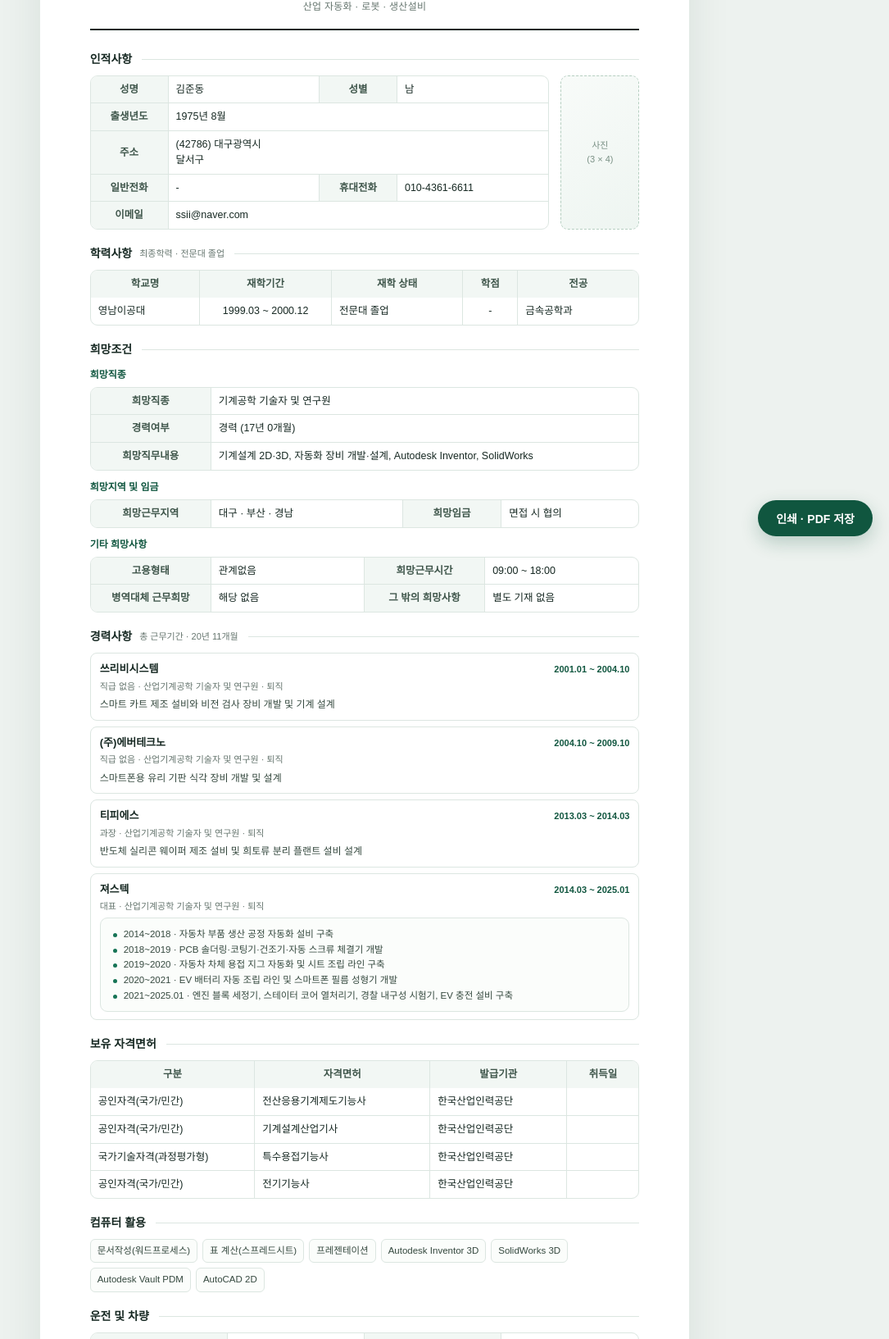
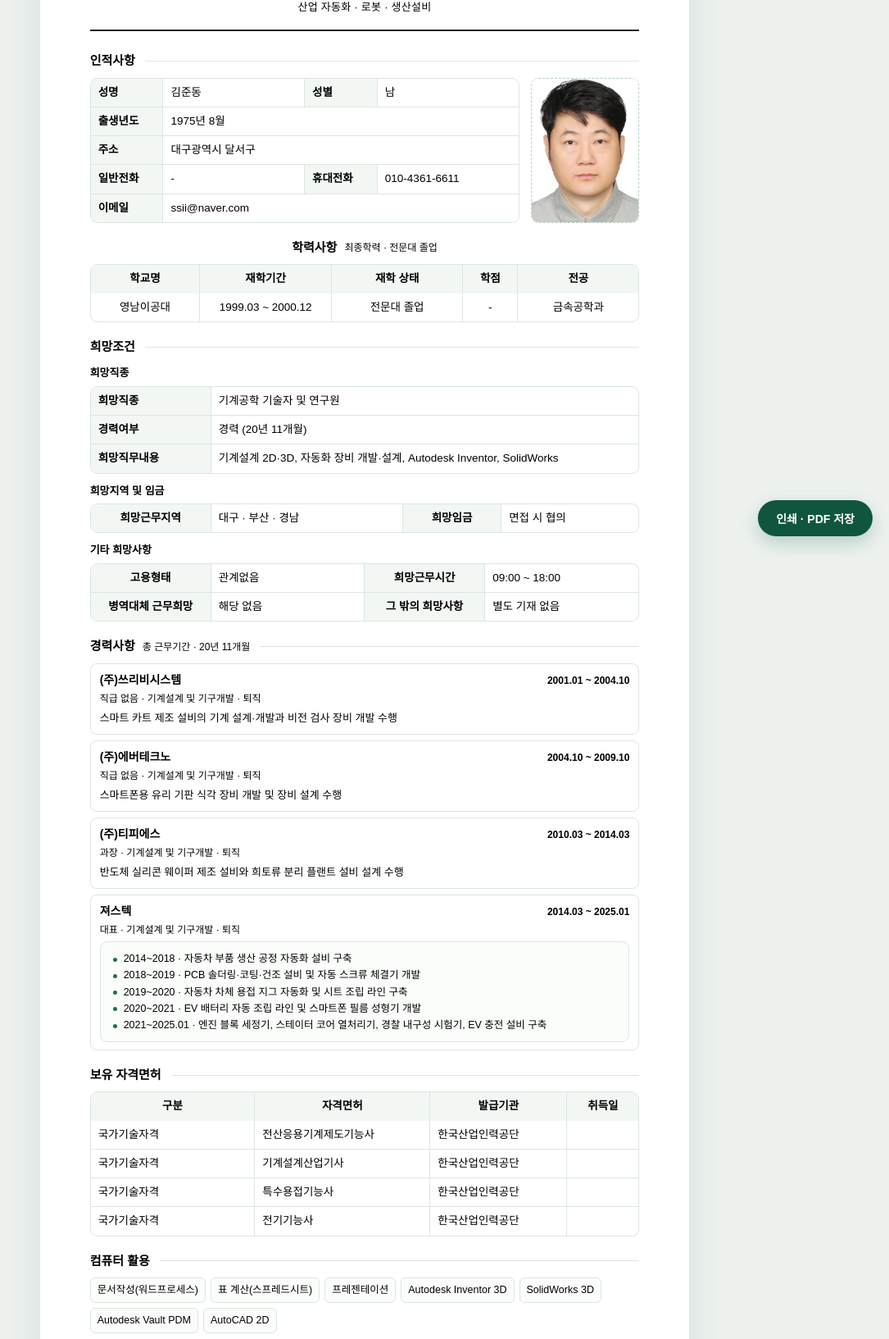
Before and after one commit to kimjundong7080-crypto/reddit-blogspot-cdn, a website: page pages/resume.html in a window 1280 px wide. Shown: the part 126-1759 px from the top of the page at 82% size, without its empty margins (195-1280 px from the left). Drawn offline with Linux system fonts and the light colour scheme.

Commit message:
Update resume content and print layout
Co-authored-by: Copilot <223556219+Copilot@users.noreply.github.com>

```diff
--- a/pages/resume.html
+++ b/pages/resume.html
@@ -24,7 +24,7 @@
     html,body{ background:#edf2ef; color:var(--ink); }
     body{
         font-family:'Malgun Gothic','맑은 고딕','Apple SD Gothic Neo','Noto Sans KR',sans-serif;
-        font-size:13px;
+        font-size:14px;
         line-height:1.5;
         padding:24px 12px 64px;
         -webkit-user-select:none;
@@ -39,6 +39,7 @@
         min-height:297mm;
         margin:0 auto;
         padding:15mm 16mm;
+        color:#000;
         background:#ffffff;
         border:1px solid #e3ebe6;
         border-radius:16px;
@@ -65,8 +66,8 @@
     }
     .resume-subtitle{
         margin-top:7px;
-        color:var(--muted);
-        font-size:12px;
+        color:#000;
+        font-size:13px;
         letter-spacing:.02em;
     }
     section{
@@ -77,7 +78,7 @@
         display:flex;
         align-items:center;
         gap:9px;
-        font-size:14px;
+        font-size:15px;
         font-weight:700;
         margin:0 0 9px;
         padding:0;
@@ -92,8 +93,8 @@
         justify-content:center;
         border-radius:7px;
         background:#e8f3ed;
-        color:var(--accent-dark);
-        font-size:10px;
+        color:#000;
+        font-size:11px;
         font-weight:800;
         letter-spacing:0;
     }
@@ -119,37 +120,46 @@
         border-right:1px solid var(--line);
         border-bottom:1px solid var(--line);
         padding:7px 9px;
-        font-size:12.5px;
+        font-size:13.5px;
         vertical-align:middle;
         word-break:keep-all;
         overflow-wrap:anywhere;
     }
     tr:last-child th,tr:last-child td{border-bottom:0}
     th:last-child,td:last-child{border-right:0}
-    th{ background:var(--soft); font-weight:700; text-align:center; color:#3e554a; }
+    th{ background:var(--soft); font-weight:700; text-align:center; color:#000; }
     td{ text-align:left; }
     td.c{ text-align:center; }
 
     /* 인적사항 + 사진 */
     .top{ display:flex; gap:14px; align-items:stretch; }
     .top .info{ flex:1 1 auto; min-width:0; }
-    .jt-private-address{white-space:pre-line}
+    .top .info th,.top .info td{text-align:left}
+    .jt-private-address{white-space:nowrap}
     .photo{
-        flex:0 0 96px; width:96px; height:auto; align-self:stretch;
+        flex:0 0 132px; width:132px; height:auto; align-self:stretch;
         border:1px dashed #b6cfc1;
         border-radius:9px;
-        background:linear-gradient(145deg,#f8fbf9,#eef5f1);
+        overflow:hidden;
+        background:#fff;
         display:flex; align-items:center; justify-content:center;
         text-align:center;
-        font-size:11px; color:#7a9185;
+        font-size:12px; color:#000;
     }
+    .photo img{display:block;width:100%;height:100%;object-fit:cover;object-position:center}
     .resume-subheading{
         margin:11px 0 6px;
-        color:var(--accent-dark);
-        font-size:12px;
+        color:#000;
+        font-size:13px;
         font-weight:700;
     }
-    .section-note{margin-left:auto;color:var(--muted);font-size:11px;font-weight:500}
+    .hope-job-table th,.hope-job-table td{text-align:left}
+    .self-intro-section p+p{margin-top:8px}
+    .section-note{margin-left:auto;color:#000;font-size:12px;font-weight:500}
+    .education > h2{justify-content:center;text-align:center}
+    .education > h2:after{display:none}
+    .education .section-note{margin-left:0}
+    .education th,.education td{text-align:center}
     .career-entry{
         padding:9px 11px;
         border:1px solid var(--line);
@@ -158,12 +168,12 @@
     }
     .career-entry+.career-entry{margin-top:7px}
     .career-head{display:flex;align-items:baseline;justify-content:space-between;gap:12px}
-    .career-head strong{font-size:13px;color:var(--ink)}
-    .career-period{flex:0 0 auto;color:var(--accent-dark);font-size:11px;font-weight:700}
-    .career-meta{margin-top:3px;color:var(--muted);font-size:11px}
-    .career-task{margin-top:5px;color:#34483e;font-size:12px;line-height:1.55}
+    .career-head strong{font-size:14px;color:#000}
+    .career-period{flex:0 0 auto;color:#000;font-size:12px;font-weight:700}
+    .career-meta{margin-top:3px;color:#000;font-size:12px}
+    .career-task{margin-top:5px;color:#000;font-size:13px;line-height:1.55}
     .career-task-list{list-style:none;margin-top:5px}
-    .career-task-list li{font-size:11.5px;line-height:1.45}
+    .career-task-list li{font-size:12.5px;line-height:1.45}
     .career-task-list li+li{margin-top:2px}
     .skill-list{display:flex;flex-wrap:wrap;gap:6px}
     .skill-list span{
@@ -171,12 +181,12 @@
         border:1px solid var(--line);
         border-radius:6px;
         background:#fbfdfb;
-        color:#34483e;
-        font-size:11.5px;
+        color:#000;
+        font-size:12.5px;
     }
 
     ul{list-style:none;padding:11px 14px;border:1px solid var(--line);border-radius:9px;background:#fbfdfb}
-    li{position:relative;padding-left:14px;font-size:12.5px;color:#34483e}
+    li{position:relative;padding-left:14px;font-size:13px;color:#000}
     li+li{margin-top:5px}
     li:before{content:"";position:absolute;left:1px;top:.62em;width:5px;height:5px;border-radius:50%;background:var(--accent)}
 
@@ -185,11 +195,11 @@
         padding-top:13px;
         border-top:1px solid var(--line);
         text-align:right;
-        font-size:13px;
+        font-size:14px;
     }
-    .sign .date{margin-bottom:5px;color:var(--muted);font-size:11px}
-    .sign .name{margin-top:8px;font-size:14px;font-weight:700}
-    .sign .name span{font-weight:400;font-size:12px;color:var(--muted)}
+    .sign .date{margin-bottom:5px;color:#000;font-size:12px}
+    .sign .name{margin-top:8px;font-size:15px;font-weight:700}
+    .sign .name span{font-weight:400;font-size:13px;color:#000}
 
     .btn{
         position:fixed; right:20px; bottom:20px; z-index:9;
@@ -229,31 +239,33 @@
         .resume-head{margin-bottom:19px;padding-bottom:14px}
         .resume > .resume-head h1{font-size:25px}
         .photo{flex:0 0 78px;width:78px;height:auto;align-self:stretch}
-        th,td{ padding:6px; font-size:12px; }
+        .photo img{object-fit:contain}
+        th,td{ padding:6px; font-size:13px; }
         .btn{ right:14px; bottom:14px; font-size:13px; padding:11px 18px; }
     }
 
     @media print{
         @page{ size:A4; margin:5mm; }
-        html,body{ width:210mm; height:auto; overflow:visible; padding:0; margin:0; background:#fff; }
+        html,body{ width:auto; height:auto; overflow:visible; padding:0; margin:0; background:#fff; }
         .resume{
-            width:200mm;
-            max-width:200mm;
+            width:100%;
+            max-width:none;
             min-height:0;
             margin:0 auto;
             padding:6mm 8mm;
             border:0;
             border-radius:0;
             box-shadow:none;
-            break-inside:avoid;
-            page-break-inside:avoid;
+            break-inside:auto;
+            page-break-inside:auto;
         }
-        .resume-head{margin-bottom:16px;padding-bottom:12px}
+        .resume-head{margin-bottom:16px;padding-bottom:12px;break-after:avoid;page-break-after:avoid}
         .resume > .resume-head h1{font-size:25px}
-        section{margin-bottom:13px}
-        section > h2{margin-bottom:6px}
+        section{margin-bottom:13px;break-inside:auto;page-break-inside:auto}
+        section > h2{margin-bottom:6px;break-after:avoid;page-break-after:avoid}
+        .career-section{break-before:page;page-break-before:always;margin-top:0}
+        .self-intro-section{break-before:page;page-break-before:always;margin-top:0}
         .btn,.jt-privacy-lock{ display:none !important; }
-        section{ break-inside:avoid; page-break-inside:avoid; }
         table{
             break-inside:avoid;
             page-break-inside:avoid;
@@ -263,12 +275,13 @@
         }
         th,td{
             border:1px solid #59675e !important;
-            color:#111;
-            font-size:12px;
+            color:#000;
+            font-size:13px;
             line-height:1.45;
             padding:6px 7px;
         }
-        th{background:#e8eeea !important;color:#15231b}
+        th{background:#e8eeea !important;color:#000}
+        .career-entry,.sign{break-inside:avoid;page-break-inside:avoid}
         body{-webkit-user-select:text; user-select:text; }
     }
 </style>
@@ -302,7 +315,7 @@
                         </tr>
                         <tr>
                             <th>주소</th>
-                            <td colspan="3" class="jt-private jt-private-address" data-jt="[97,125,123,126,113,127,96,105,45897,44325,44376,50596,49813,67,45733,49493,44325]">····</td>
+                            <td colspan="3" class="jt-private jt-private-address" data-jt="[45897,44325,44376,50596,49813,105,45733,49493,44325]">····</td>
                         </tr>
                         <tr>
                             <th>일반전화</th><td>-</td>
@@ -315,11 +328,11 @@
                     </tbody>
                 </table>
             </div>
-            <div class="photo">사진<br>(3 × 4)</div>
+            <div class="photo"><img id="resumePhoto" src="resume-photo.jpg" data-published-src="https://cdn.jsdelivr.net/gh/kimjundong7080-crypto/reddit-blogspot-cdn@v1/pages/resume-photo.jpg" alt="이력서 사진"></div>
         </div>
     </section>
 
-    <section>
+    <section class="education">
         <h2>학력사항 <span class="section-note">최종학력 · 전문대 졸업</span></h2>
         <table>
             <colgroup>
@@ -341,11 +354,11 @@
     <section>
         <h2>희망조건</h2>
         <p class="resume-subheading">희망직종</p>
-        <table>
+        <table class="hope-job-table">
             <colgroup><col style="width:22%"><col style="width:78%"></colgroup>
             <tbody>
                 <tr><th>희망직종</th><td>기계공학 기술자 및 연구원</td></tr>
-                <tr><th>경력여부</th><td>경력 (17년 0개월)</td></tr>
+                <tr><th>경력여부</th><td>경력 (20년 11개월)</td></tr>
                 <tr><th>희망직무내용</th><td>기계설계 2D·3D, 자동화 장비 개발·설계, Autodesk Inventor, SolidWorks</td></tr>
             </tbody>
         </table>
@@ -366,29 +379,29 @@
         </table>
     </section>
 
-    <section>
+    <section class="career-section">
         <h2>경력사항 <span class="section-note">총 근무기간 · 20년 11개월</span></h2>
         <article class="career-entry">
-            <div class="career-head"><strong>쓰리비시스템</strong><span class="career-period">2001.01 ~ 2004.10</span></div>
-            <p class="career-meta">직급 없음 · 산업기계공학 기술자 및 연구원 · 퇴직</p>
-            <p class="career-task">스마트 카트 제조 설비와 비전 검사 장비 개발 및 기계 설계</p>
+            <div class="career-head"><strong>(주)쓰리비시스템</strong><span class="career-period">2001.01 ~ 2004.10</span></div>
+            <p class="career-meta">직급 없음 · 기계설계 및 기구개발 · 퇴직</p>
+            <p class="career-task">스마트 카트 제조 설비의 기계 설계·개발과 비전 검사 장비 개발 수행</p>
         </article>
         <article class="career-entry">
             <div class="career-head"><strong>(주)에버테크노</strong><span class="career-period">2004.10 ~ 2009.10</span></div>
-            <p class="career-meta">직급 없음 · 산업기계공학 기술자 및 연구원 · 퇴직</p>
-            <p class="career-task">스마트폰용 유리 기판 식각 장비 개발 및 설계</p>
+            <p class="career-meta">직급 없음 · 기계설계 및 기구개발 · 퇴직</p>
+            <p class="career-task">스마트폰용 유리 기판 식각 장비 개발 및 장비 설계 수행</p>
         </article>
         <article class="career-entry">
-            <div class="career-head"><strong>티피에스</strong><span class="career-period">2013.03 ~ 2014.03</span></div>
-            <p class="career-meta">과장 · 산업기계공학 기술자 및 연구원 · 퇴직</p>
-            <p class="career-task">반도체 실리콘 웨이퍼 제조 설비 및 희토류 분리 플랜트 설비 설계</p>
+            <div class="career-head"><strong>(주)티피에스</strong><span class="career-period">2010.03 ~ 2014.03</span></div>
+            <p class="career-meta">과장 · 기계설계 및 기구개발 · 퇴직</p>
+            <p class="career-task">반도체 실리콘 웨이퍼 제조 설비와 희토류 분리 플랜트 설비 설계 수행</p>
         </article>
         <article class="career-entry">
             <div class="career-head"><strong>져스텍</strong><span class="career-period">2014.03 ~ 2025.01</span></div>
-            <p class="career-meta">대표 · 산업기계공학 기술자 및 연구원 · 퇴직</p>
+            <p class="career-meta">대표 · 기계설계 및 기구개발 · 퇴직</p>
             <ul class="career-task-list">
                 <li>2014~2018 · 자동차 부품 생산 공정 자동화 설비 구축</li>
-                <li>2018~2019 · PCB 솔더링·코팅기·건조기·자동 스크류 체결기 개발</li>
+                <li>2018~2019 · PCB 솔더링·코팅·건조 설비 및 자동 스크류 체결기 개발</li>
                 <li>2019~2020 · 자동차 차체 용접 지그 자동화 및 시트 조립 라인 구축</li>
                 <li>2020~2021 · EV 배터리 자동 조립 라인 및 스마트폰 필름 성형기 개발</li>
                 <li>2021~2025.01 · 엔진 블록 세정기, 스테이터 코어 열처리기, 경찰 내구성 시험기, EV 충전 설비 구축</li>
@@ -402,10 +415,10 @@
             <colgroup><col style="width:30%"><col style="width:32%"><col style="width:25%"><col style="width:13%"></colgroup>
             <thead><tr><th>구분</th><th>자격면허</th><th>발급기관</th><th>취득일</th></tr></thead>
             <tbody>
-                <tr><td>공인자격(국가/민간)</td><td>전산응용기계제도기능사</td><td>한국산업인력공단</td><td class="c"></td></tr>
-                <tr><td>공인자격(국가/민간)</td><td>기계설계산업기사</td><td>한국산업인력공단</td><td class="c"></td></tr>
-                <tr><td>국가기술자격(과정평가형)</td><td>특수용접기능사</td><td>한국산업인력공단</td><td class="c"></td></tr>
-                <tr><td>공인자격(국가/민간)</td><td>전기기능사</td><td>한국산업인력공단</td><td class="c"></td></tr>
+                <tr><td>국가기술자격</td><td>전산응용기계제도기능사</td><td>한국산업인력공단</td><td class="c"></td></tr>
+                <tr><td>국가기술자격</td><td>기계설계산업기사</td><td>한국산업인력공단</td><td class="c"></td></tr>
+                <tr><td>국가기술자격</td><td>특수용접기능사</td><td>한국산업인력공단</td><td class="c"></td></tr>
+                <tr><td>국가기술자격</td><td>전기기능사</td><td>한국산업인력공단</td><td class="c"></td></tr>
             </tbody>
         </table>
     </section>
@@ -431,6 +444,15 @@
         </table>
     </section>
 
+    <section class="self-intro-section">
+        <h2>자기소개서</h2>
+        <p>기계설계 및 자동화 설비 개발 분야에서 20년 11개월 동안 근무하며 자동차 부품 생산, 반도체, 유리 가공, EV 등 다양한 산업의 설비를 설계·개발·구축했습니다. 프로젝트마다 장비의 목적과 생산 공정이 다른 만큼, 요구 조건을 정확히 반영한 기계 설계를 중요하게 생각합니다.</p>
+        <p>초기에는 스마트 카트 제조 설비와 비전 검사 장비 개발·기계 설계를 맡았고, 스마트폰용 유리 기판 식각 장비도 개발·설계했습니다. 이후 반도체 실리콘 웨이퍼 제조 설비와 희토류 분리 플랜트 설비를 설계했습니다.</p>
+        <p>자동화 분야에서는 자동차 부품 생산 공정 설비, PCB 솔더링·코팅·건조 설비, 자동 스크류 체결기, 차체 용접 지그 자동화 및 시트 조립 라인 구축을 경험했습니다. EV 배터리 자동 조립 라인과 스마트폰 필름 성형기 개발도 수행했습니다.</p>
+        <p>최근에는 엔진 블록 세정기, 스테이터 코어 열처리기, 경찰 내구성 시험기, EV 충전 설비 구축 프로젝트를 수행했습니다.</p>
+        <p>Autodesk Inventor, SolidWorks, AutoCAD를 활용한 2D·3D 설계와 Vault PDM 활용 경험, 기계제도·기계설계·특수용접·전기 분야 국가기술자격을 바탕으로 현장 요구에 부합하는 설비 개발에 기여하겠습니다.</p>
+    </section>
+
     <div class="sign">
         <p class="date" id="today"></p>
         <p>상기 등록한 내용은 사실과 다름없음을 확인합니다.</p>
@@ -450,6 +472,8 @@
 <script>
     (function(){
         var key=73;
+        var photo=document.getElementById('resumePhoto');
+        if(photo&&location.protocol!=='file:')photo.src=photo.getAttribute('data-published-src');
         function reveal(){
             var nodes=document.querySelectorAll('[data-jt]');
             for(var i=0;i<nodes.length;i++){
```
Also changed, not shown: AGENTS.md (+17 -4 lines), pages/resume-photo.jpg (added).
